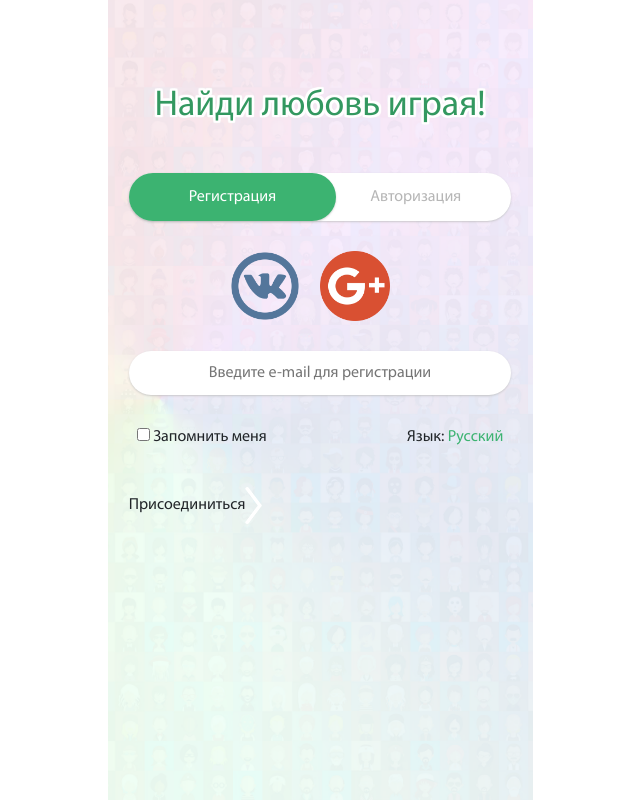
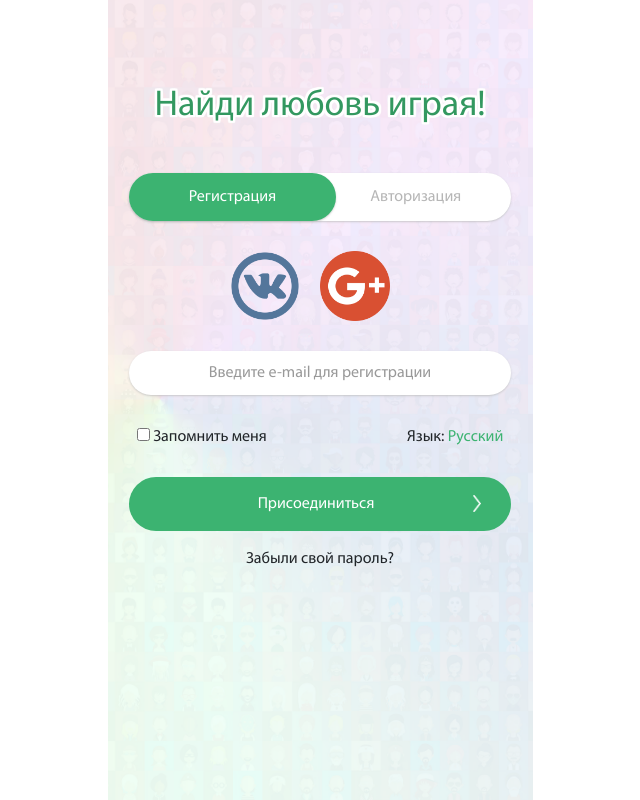
Before and after one commit to it10-ager/acq-play, a Vue app: page /registration in a window 1280 px wide. Shown: the whole page, without its empty margins (320-960 px from the left). Built offline with nearby package versions, Linux system fonts and the light colour scheme.

Commit message:
add email input

```diff
--- a/src/components/SliderFirst.vue
+++ b/src/components/SliderFirst.vue
@@ -1,21 +1,96 @@
 <template>
-
+	<!-- <div class="slider">
+		<div class="slides" :style="{ transform: 'translateX(' + slideIndex * -25 + '%)' }">
+			<div class="slide">
+				<img src="../assets/img/presentpage/Музыка-(Интересы).gif" alt="Slide 1 Image 1">
+				<img src="../assets/img/presentpage/Музыка-(Интересы).gif" alt="Slide 1 Image 2">
+			</div>
+			<div class="slide">
+				<img src="../assets/img/presentpage/Музыка-(Интересы).gif" alt="Slide 1 Image 1">
+				<img src="../assets/img/presentpage/Музыка-(Интересы).gif" alt="Slide 1 Image 2">
+			</div>
+			<div class="slide">
+				<img src="../assets/img/presentpage/Музыка-(Интересы).gif" alt="Slide 1 Image 1">
+				<img src="../assets/img/presentpage/Музыка-(Интересы).gif" alt="Slide 1 Image 2">
+			</div>
+			<div class="slide">
+				<img src="../assets/img/presentpage/Музыка-(Интересы).gif" alt="Slide 1 Image 1">
+				<img src="../assets/img/presentpage/Музыка-(Интересы).gif" alt="Slide 1 Image 2">
+			</div>
+		</div>
+		<div class="dots">
+			<span v-for="(dot, index) in 4" :key="index" class="dot" :class="{ active: index === slideIndex }"
+				@click="goToSlide(index)"></span>
+		</div>
+	</div> -->
 </template>
 
 <script>
-	export default {
-		data() {
-			return {
-
-
-			};
-		},
-		methods: {
-
-		},
-	};
+/* export default {
+	data() {
+		return {
+			slides: [
+				url('../assets/img/presentpage/Музыка-(Интересы).gif'),
+				'Slide 2',
+				'Slide 3',
+				'Slide 4'
+			],
+			activeSlide: 0,
+			translateX: 0
+		};
+	},
+	methods: {
+		setActiveSlide(index) {
+			this.activeSlide = index;
+			this.translateX = index * -100;
+		}
+	}
+}; */
 </script>
 
 <style scoped lang="scss">
+/* .slider {
+	position: relative;
+	width: 100%;
+	height: 300px;
+	overflow: hidden;
 
+	.slides {
+		display: flex;
+		transition: transform 0.3s ease-in-out;
+		width: 400%;
+
+		.slide {
+			flex: 1;
+			display: flex;
+			justify-content: center;
+			align-items: center;
+			font-size: 48px;
+		}
+	}
+
+	.dots {
+		position: absolute;
+		bottom: 20px;
+		left: 50%;
+		transform: translateX(-50%);
+		display: flex;
+		justify-content: center;
+		align-items: center;
+		z-index: 10;
+
+		.dot {
+			width: 10px;
+			height: 10px;
+			border-radius: 50%;
+			background-color: #bbb;
+			margin: 0 5px;
+			cursor: pointer;
+
+			&.active {
+				background-color: #333;
+			}
+		}
+	}
+} */
 </style>
--- a/src/views/Registration.vue
+++ b/src/views/Registration.vue
@@ -6,13 +6,16 @@
 		<!--Title for block-->
 		<div class="text-center title">Найди любовь играя!</div>
 
+		<!--Slider-->
 		<SliderFirst />
 
+		<!--Button of Registration or Authorization-->
 		<div class="registration">
 			<span :class="{ active: isActive === 'register' }" @click="setActive('register')">Регистрация</span>
 			<span :class="{ active: isActive === 'auth' }" @click="setActive('auth')">Авторизация</span>
 		</div>
 
+		<!--Social links-->
 		<div class="social d-flex justify-content-center">
 			<a href="">
 				<div><img src="../assets/img/elements/vk_icon.png" alt="vk"></div>
@@ -22,9 +25,12 @@
 			</a>
 		</div>
 
-		<input class="input-email" type="email" placeholder="Введите e-mail для регистрации" v-model="email" @input="checkEmailValidity()" :class="{ 'is-invalid': emailInvalid }"/>
+		<!---Email input--->
+		<input class="input-email" type="email" :placeholder="emailPlaceholder" v-model="email"
+		@keydown.enter="checkEmailValidity()" :class="{ 'is-invalid': emailInvalid }" />
 
-		<div class="user-choose d-flex justify-content-between px-2">
+		<!--User checkbox-->
+		<div class="user-choose d-flex justify-content-between align-items-center px-2">
 			<div class="remember">
 				<b-form-checkbox id="checkbox-1" v-model="status" name="checkbox-1" value="accepted" unchecked-value="not_accepted">
 					<span>&nbsp;Запомнить меня</span>
@@ -46,6 +52,13 @@
 				</div>
 			</b-col>
 		</b-row>
+
+		<!--Reset password-->
+		<b-row class="my-2">
+			<b-col class="text-center">
+				<span>Забыли свой пароль?</span>
+			</b-col>
+		</b-row>
 	</div>
 </template>
 
@@ -59,6 +72,9 @@
 		data() {
 			return {
 				isActive: "register",
+				email: '',
+				emailInvalid: false,
+				emailPlaceholder: 'Введите e-mail для регистрации',
 			}
 		},
 
@@ -67,7 +83,18 @@
 			setActive(action) {
 				this.isActive = action;
 			},
-
+			checkEmailValidity() {
+				var emailExam = /^\S+@\S+\.\S+$/;
+				if (!emailExam.test(this.email)) {
+					this.emailInvalid = true;
+					this.email = '';
+					this.emailPlaceholder = 'E-mail содержит ошибку';
+				} else {
+					this.emailInvalid = false;
+					this.email = '';
+					this.emailPlaceholder = 'Введите e-mail для регистрации';
+				}
+			},
 		},
 	};
 </script>
@@ -78,6 +105,7 @@
 
 	.search-love {
 		@extend %mainWrapper;
+		font-size: 16px;
 
 		.bg-image {@extend %backgroundImg;}
 		.title {@extend %titleFont;}
@@ -134,10 +162,18 @@
 			box-shadow: 0px 1px 2px 0px rgb(187 187 187 / 72%);
 			text-align: center;
 			margin-bottom: 30px;
-  		}
+
+			&.is-invalid {
+				&::placeholder {
+					font-weight: bold;
+					color: rgb(255, 174, 0);
+				}
+			}
+			&::placeholder {color: #999;}
+		}
 
 		.user-choose{
-			margin-bottom: 30px;
+			margin-bottom: 20px;
 			.lang{
 				.change-lang{
 					color: $bgMain;
@@ -145,5 +181,22 @@
 				}
 			}
 		}
+
+		.join {
+			.next-block{
+				display: flex;
+				justify-content: space-between;
+				align-items: center;
+				background: $bgMain;
+				color: $fontColor;
+				border-radius: 50px;
+				padding: 15px 30px;
+				cursor: pointer;
+				transition: background 0.2s;
+
+				>img {width: 8px;}
+				&:hover {background: #339860;}
+			}
+		}
 	}
 </style>
```
